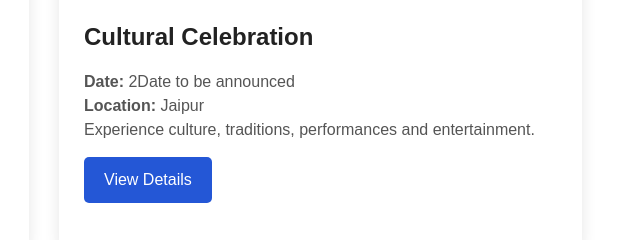
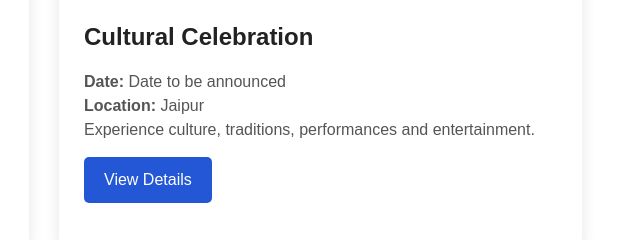
Before and after one commit to Vishal22042/Event-Management-And-Ticket-Booking-Platform-Mini-Project, a plain HTML site: page events.html in a window 1280 px wide. Shown: the part 1109-1349 px from the top of the page, 596-1236 px from the left. Drawn offline with Linux system fonts and the light colour scheme.

Commit message:
[Vishad]add : updated events.html , event-detail.html , updated css , applied javascript

```diff
--- a/events.html
+++ b/events.html
@@ -99,7 +99,7 @@
 
             <div class="event-content">
                 <h2>Cultural Celebration</h2>
-                <p><strong>Date:</strong> 2Date to be announced</p>
+                <p><strong>Date:</strong> Date to be announced</p>
                 <p><strong>Location:</strong> Jaipur</p>
                 <p>
                     Experience culture, traditions, performances
```
